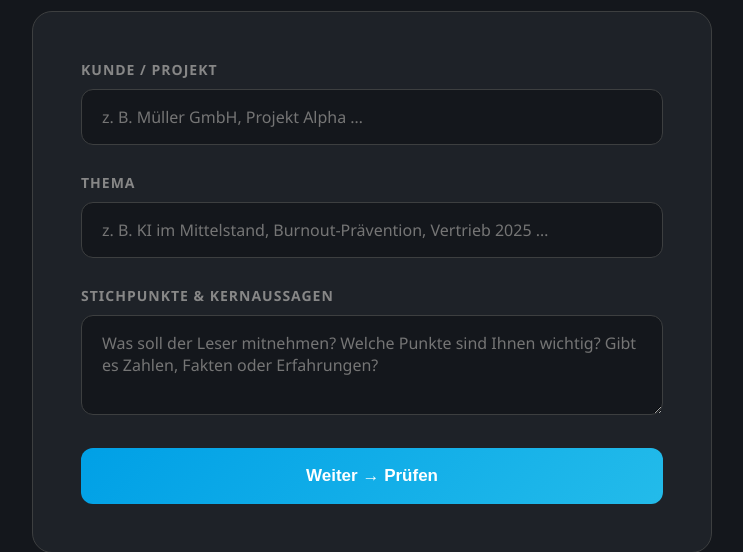
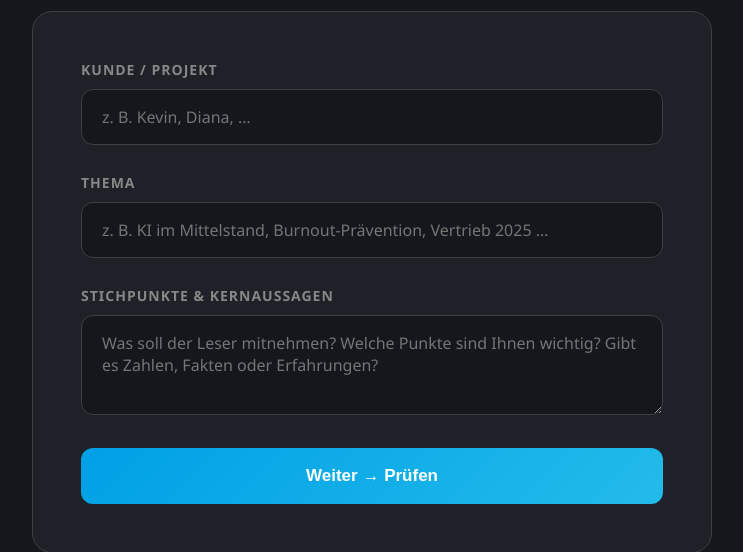
Before and after one commit to gudipo/linkedin_carousel, a FastAPI app: page / in a window 1280 px wide. Shown: the part 219-771 px from the top of the page, without its empty margins (268-1011 px from the left). Run offline with FastAPI, Linux system fonts and the light colour scheme; some libraries are stand-ins or nearby versions.

Commit message:
Kunden-Feld: Placeholder anpassen, Pflichtfeld-Validierung in JS
required-Attribut greift nicht, weil Button type="button" ist - Validierung
in doCheck() ergaenzt.

Co-Authored-By: Claude Opus 4.7 (1M context) <noreply@anthropic.com>

```diff
--- a/templates/index.html
+++ b/templates/index.html
@@ -30,7 +30,7 @@
             type="text"
             id="client"
             name="client"
-            placeholder="z. B. Müller GmbH, Projekt Alpha …"
+            placeholder="z. B. Kevin, Diana, …"
             required
           >
         </div>
@@ -149,9 +149,10 @@
 
   // ── Check ──
   async function doCheck(isRecheck = false) {
+    const client  = document.getElementById('client').value.trim();
     const topic   = document.getElementById('topic').value.trim();
     const bullets = document.getElementById('bullets').value.trim();
-    if (!topic || !bullets) { showStatus('Bitte Thema und Stichpunkte ausfüllen.', 'error'); return; }
+    if (!client || !topic || !bullets) { showStatus('Bitte Kunde / Projekt, Thema und Stichpunkte ausfüllen.', 'error'); return; }
 
     const btn    = isRecheck ? recheckBtn : checkBtn;
     const textEl = btn.querySelector('span');
```
